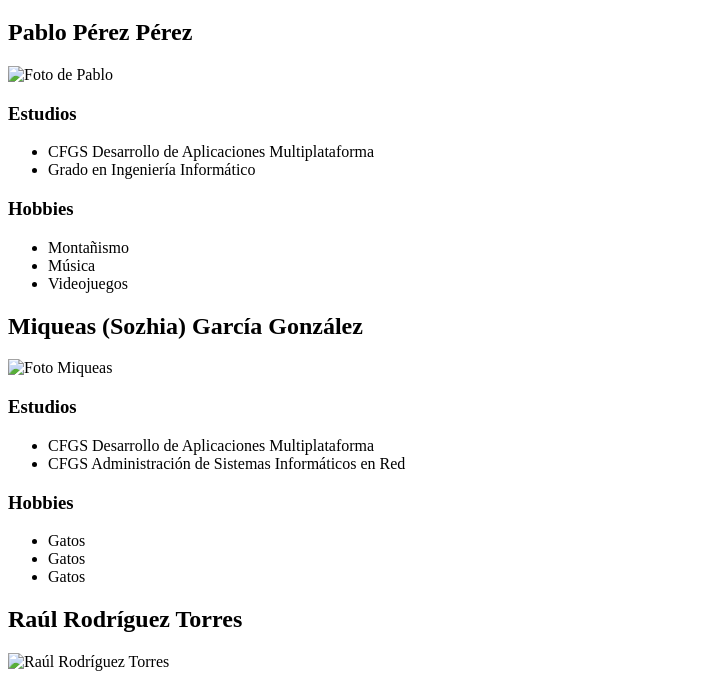
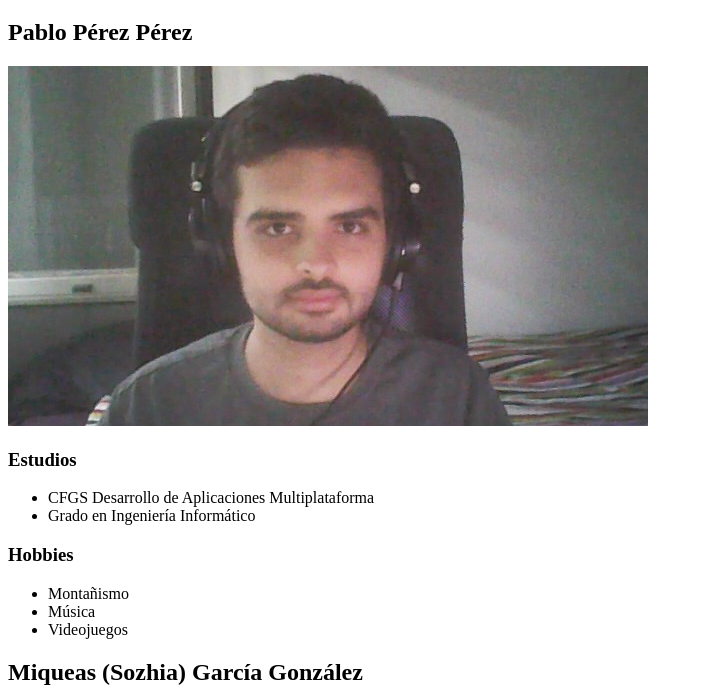
Before and after one commit to pa-perz/integrantes-grupo-github, a website: page src/index.html in a window 1280 px wide. Shown: the part 61-753 px from the top of the page, without its empty margins (0-703 px from the left). Drawn offline with Linux system fonts and the light colour scheme; the site is published under a folder, as on GitHub Pages, so addresses that start at the root find nothing.

Commit message:
Changes for gh-pages

```diff
--- a/index.html
+++ b/src/index.html
@@ -10,7 +10,7 @@
 
     <h2>Pablo Pérez Pérez</h2>
     <div class="image">
-      <img src="/assets/pablo.jpg" alt="Foto de Pablo" />
+      <img src="assets/pablo.jpg" alt="Foto de Pablo" />
     </div>
     <h3>Estudios</h3>
     <ul>
@@ -26,7 +26,7 @@
 
     <h2>Miqueas (Sozhia) García González</h2>
     <div class="image">
-      <img src="/assets/MiqueasAvatar.jpg" alt="Foto Miqueas" />
+      <img src="assets/MiqueasAvatar.jpeg" alt="Foto Miqueas" />
     </div>
     <h3>Estudios</h3>
     <ul>
@@ -42,7 +42,7 @@
 
     <h2>Raúl Rodríguez Torres</h2>
     <div class="image">
-      <img src="/assets/raul.jpg" alt="Raúl Rodríguez Torres" />
+      <img src="assets/raul.jpg" alt="Raúl Rodríguez Torres" />
     </div>
     <h3>Estudios</h3>
     <ul>
@@ -62,7 +62,7 @@
     </ul>
     <h2>David Díaz Herrera</h2>
     <div class="image">
-      <img src="/assets/fotodavid.jpg" alt="David Diaz Herrera" />
+      <img src="" alt="David Diaz Herrera" />
     </div>
     <h3>Estudios</h3>
     <ul>
```
Also changed, not shown: package.json (added, +27 -0 lines), src/assets/MiqueasAvatar.jpeg (renamed from assets/MiqueasAvatar.jpeg), src/assets/pablo.jpg (renamed from assets/pablo.jpg), src/assets/raul.jpg (renamed from assets/raul.jpg), 1 other file.
